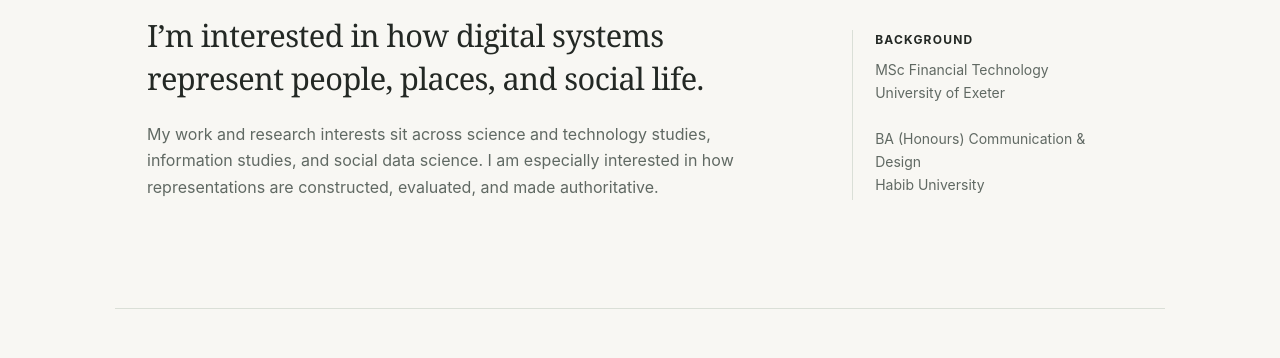
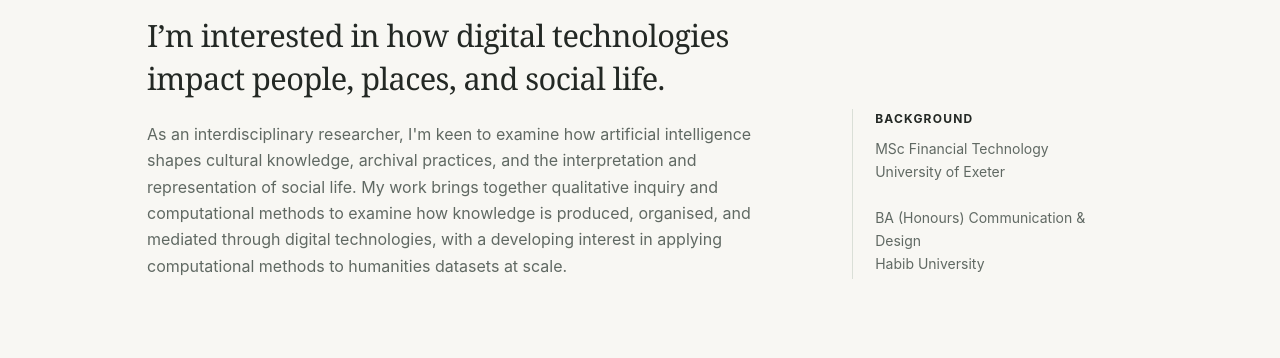
Before and after one commit to aymenansari5-web/aymenansari5-web.github.io, a plain HTML site: page index.html in a window 1280 px wide. Shown: the part 406-764 px from the top of the page. Drawn offline with Linux system fonts and the light colour scheme.

Commit message:
Update index.html

```diff
--- a/index.html
+++ b/index.html
@@ -100,8 +100,9 @@
       <div>
         <p class="eyebrow">Research · Technology · Society</p>
         <h1>Hello, I'm<br>Aymen.</h1>
-        <p class="lead">I’m interested in how digital systems represent people, places, and social life.</p>
-        <p class="intro">My work and research interests sit across science and technology studies, information studies, and social data science. I am especially interested in how representations are constructed, evaluated, and made authoritative.</p>
+        <p class="lead">I’m interested in how digital technologies impact people, places, and social life.</p>
+
+<p class="intro">As an interdisciplinary researcher, I'm keen to examine how artificial intelligence shapes cultural knowledge, archival practices, and the interpretation and representation of social life. My work brings together qualitative inquiry and computational methods to examine how knowledge is produced, organised, and mediated through digital technologies, with a developing interest in applying computational methods to humanities datasets at scale.</p>
       </div>
       <aside class="side-note" aria-label="Academic background">
         <strong>Background</strong>
```
